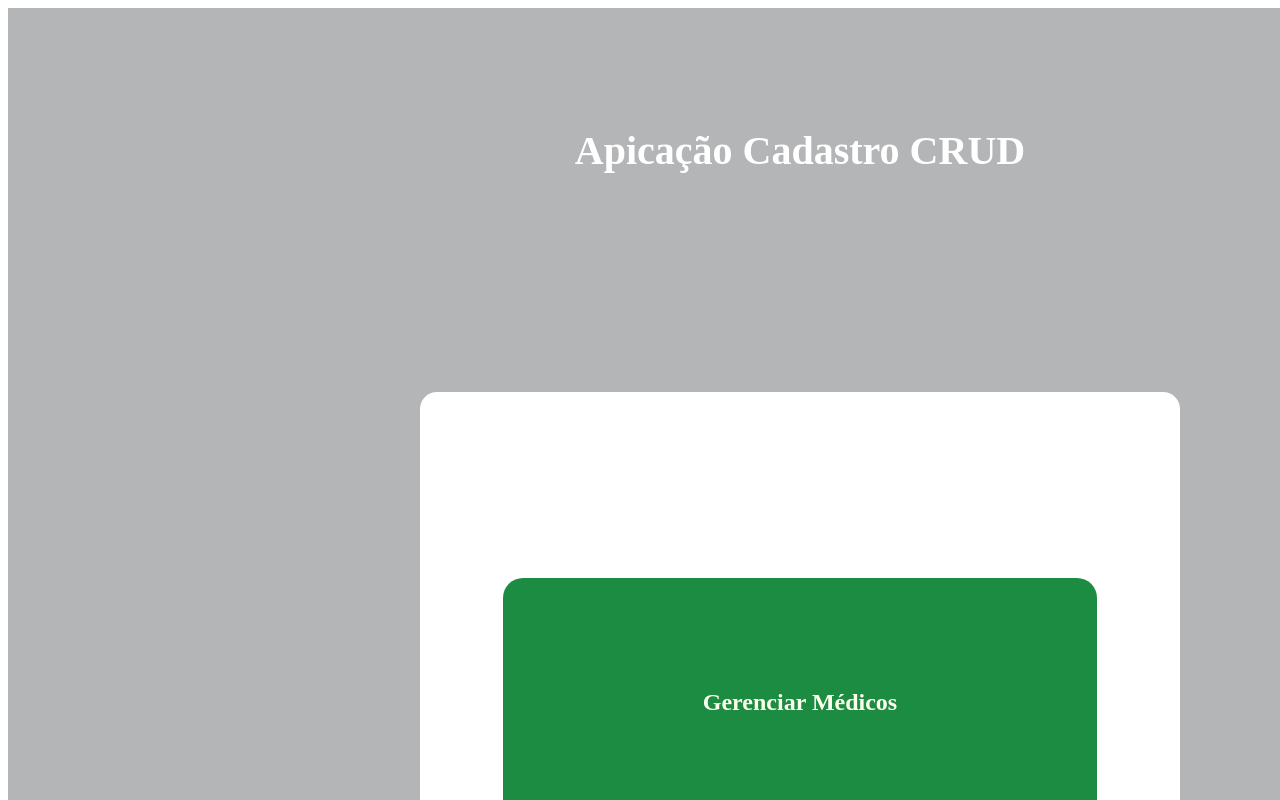
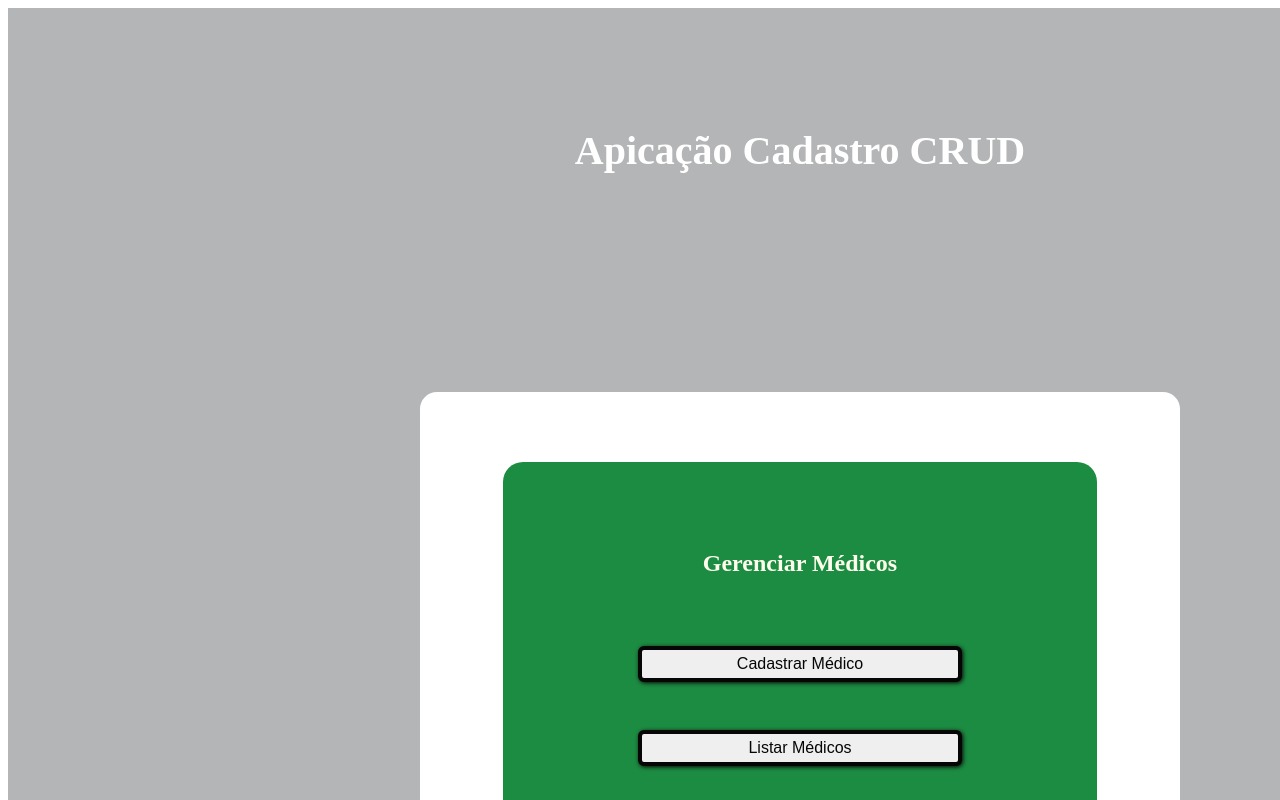
Before and after one commit to Luciano-Boas-Novas/Crud-Medicos, a Vue app: page / in a window 1280 px wide. Shown: the top 800 px of the page. Built offline with nearby package versions, Linux system fonts and the light colour scheme.

Commit message:
implemnts alteração no height

```diff
--- a/src/components/GerenciaMedicos.vue
+++ b/src/components/GerenciaMedicos.vue
@@ -157,7 +157,7 @@
   flex-direction: column;
   background-color: white;
   width: 60%;
-  height: 60%;
+  height: 37%;
   border-radius: 17px;
   justify-content: space-around;
   align-items: center;
```
